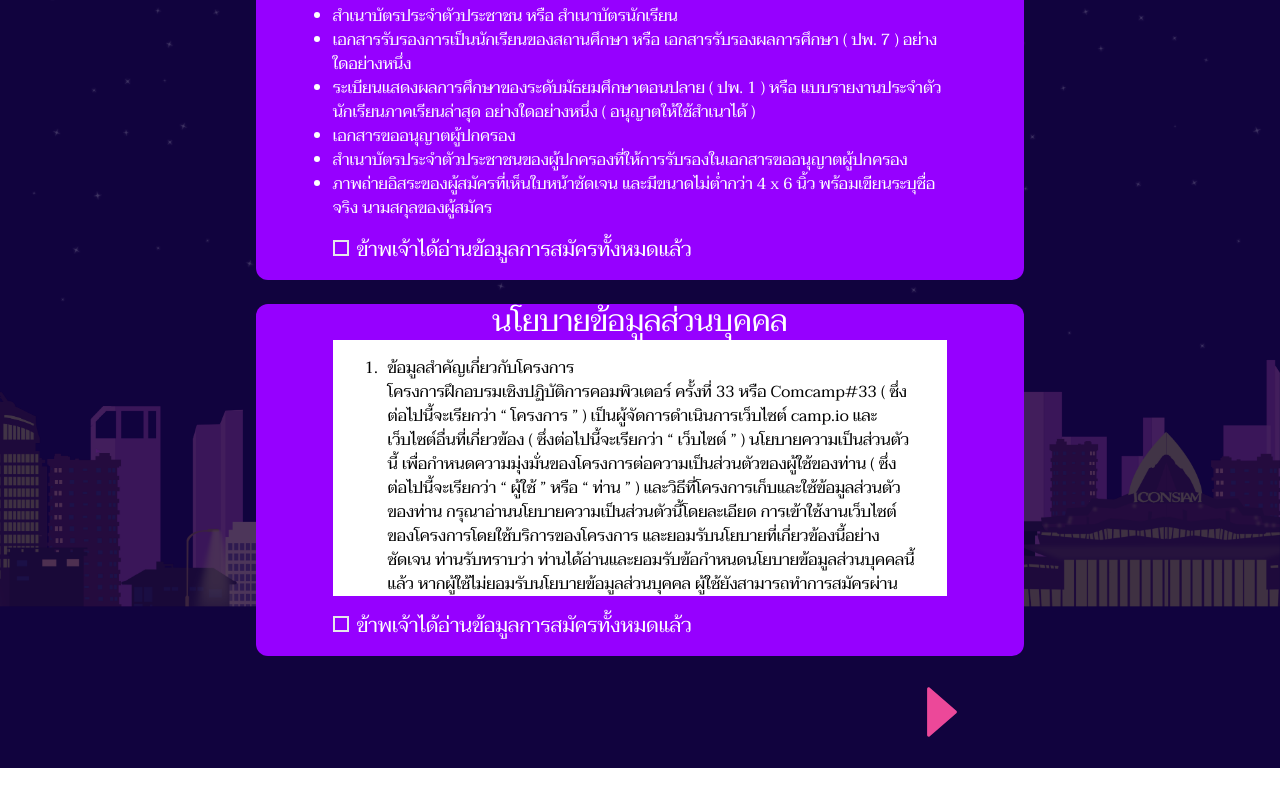
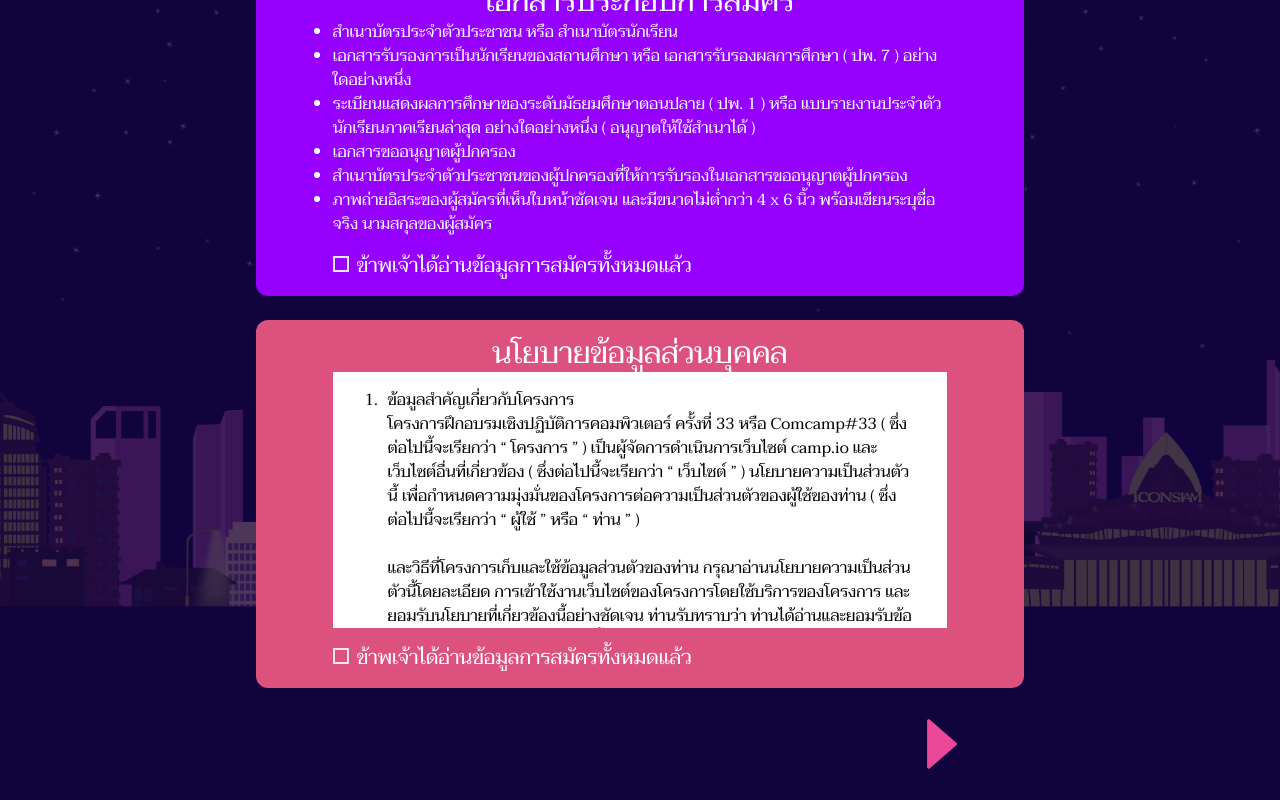
Before and after one commit to cpe-kmutt-student/comcamp33, a Next.js app: page /registration in a window 1280 px wide. Shown: the part 198-998 px from the top of the page. Before the commit the page ends 966 px from the top, so only its background shows below. Built offline with nearby package versions, Linux system fonts and the light colour scheme; no server answers; sample sign-in values are in the browser's storage.

Commit message:
Fix: fixing policy

```diff
--- a/src/components/registerForm/PolicyForm.js
+++ b/src/components/registerForm/PolicyForm.js
@@ -36,7 +36,7 @@ export default function PolicyForm({ data, setData, setState, choose, error }) {
       }
     >
       <form>
-        <div className="flex flex-col bg-[#9600FF] text-white rounded-xl mt-6 pl-[10%] pr-[10%]">
+        <div className="flex flex-col bg-[#9600FF] text-white rounded-xl mt-6 pl-[10%] pr-[10%] pt-[1rem]">
           <div className="flex justify-center content-center">
             <h1 className="text-3xl">เอกสารประกอบการสมัคร</h1>
           </div>
@@ -76,7 +76,7 @@ export default function PolicyForm({ data, setData, setState, choose, error }) {
           </div>
         </div>
 
-        <div className="flex flex-col bg-[#9600FF] text-white rounded-xl mt-6 pl-[10%] pr-[10%]">
+        <div className="flex flex-col bg-[#DD517E] text-white rounded-xl mt-6 pl-[10%] pr-[10%] pt-[1rem]">
           <div className="flex justify-center content-center">
             <h1 className="text-3xl">นโยบายข้อมูลส่วนบุคคล</h1>
           </div>
@@ -93,6 +93,9 @@ export default function PolicyForm({ data, setData, setState, choose, error }) {
                     เว็บไซต์ ” ) นโยบายความเป็นส่วนตัวนี้
                     เพื่อกำหนดความมุ่งมั่นของโครงการต่อความเป็นส่วนตัวของผู้ใช้ของท่าน
                     ( ซึ่งต่อไปนี้จะเรียกว่า “ ผู้ใช้ ” หรือ “ ท่าน ” )
+                  </li>
+                  <br />
+                  <li>
                     และวิธีที่โครงการเก็บและใช้ข้อมูลส่วนตัวของท่าน
                     กรุณาอ่านนโยบายความเป็นส่วนตัวนี้โดยละเอียด
                     การเข้าใช้งานเว็บไซต์ของโครงการโดยใช้บริการของโครงการ
@@ -105,14 +108,14 @@ export default function PolicyForm({ data, setData, setState, choose, error }) {
               </li>
               <li className={styles.listItem}>
                 ข้อมูลที่โครงการเก็บรวบรวมเกี่ยวกับผู้ใช้
+                <li>
+                  ข้อมูลส่วนบุคคล หรือ ข้อความส่วนบุคคล หมายถึง
+                  ข้อมูลเกี่ยวกับบุคคลที่สามารถระบุบุคคลนั้น อาจทำการรวบรวม ใช้
+                  เก็บ และถ่ายโอนข้อมูลส่วนบุคคลประเภทต่าง ๆ
+                  ที่เกี่ยวกับผู้ใช้ตามที่โครงการได้จัดกลุ่มไว้ด้วยกัน
+                  ดังต่อไปนี้
+                </li>
                 <ol className={styles.orderList}>
-                  <li>
-                    ข้อมูลส่วนบุคคล หรือ ข้อความส่วนบุคคล หมายถึง
-                    ข้อมูลเกี่ยวกับบุคคลที่สามารถระบุบุคคลนั้น อาจทำการรวบรวม
-                    ใช้ เก็บ และถ่ายโอนข้อมูลส่วนบุคคลประเภทต่าง ๆ
-                    ที่เกี่ยวกับผู้ใช้ตามที่โครงการได้จัดกลุ่มไว้ด้วยกัน
-                    ดังต่อไปนี้
-                  </li>
                   <li className={styles.listItem}>
                     ข้อมูลส่วนตัว
                     <li>
@@ -138,7 +141,7 @@ export default function PolicyForm({ data, setData, setState, choose, error }) {
                   <li className={styles.listItem}>
                     ข้อมูลอื่น ๆ
                     <li>
-                      ได่แก่ ความสนใจส่วนบุคคล ความสามารถพิเศษและผลงาน
+                      ได้แก่ ความสนใจส่วนบุคคล ความสามารถพิเศษและผลงาน
                       ช่องทางที่รู้จักโครงการ ข้อมูลการใช้งานเว็บไซต์ ได้แก่
                       เครื่องมือที่ใช้เข้าถึงเว็บไซต์ ลักษณะการใช้งานบนเว็บไซต์
                       โดยไม่ระบุตัวตน และ ข้อมูลอุปกรณ์การเรียน
@@ -154,6 +157,9 @@ export default function PolicyForm({ data, setData, setState, choose, error }) {
                   ตัวอย่างเช่น ท่านอาจให้ข้อมูลส่วนตัว ข้อมูลการศึกษา
                   โดยการกรอกแบบฟอร์มบนเว็บไซต์รับสมัครของโครงการ
                   เพื่อทำการสมัครเข้าร่วมโครงการ
+                </li>
+                <br />
+                <li>
                   เทคโนโลยีอัตโนมัติหรือปฏิสัมพันธ์
                   ในขณะที่ท่านโต้ตอบกับเว็บไซต์ของโครงการ
                   ระบบเทคโนโลยีอัตโนมัตที่โครงการใช้งานบนเว็บไซต์อาจรวบรวมข้อมูลทางเทคนิค
```
